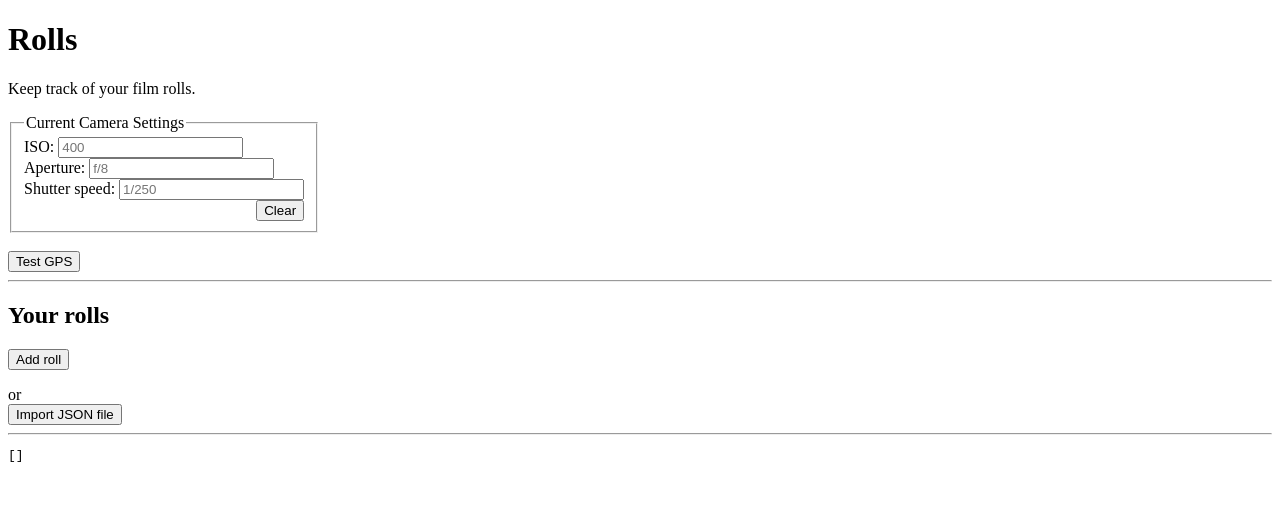
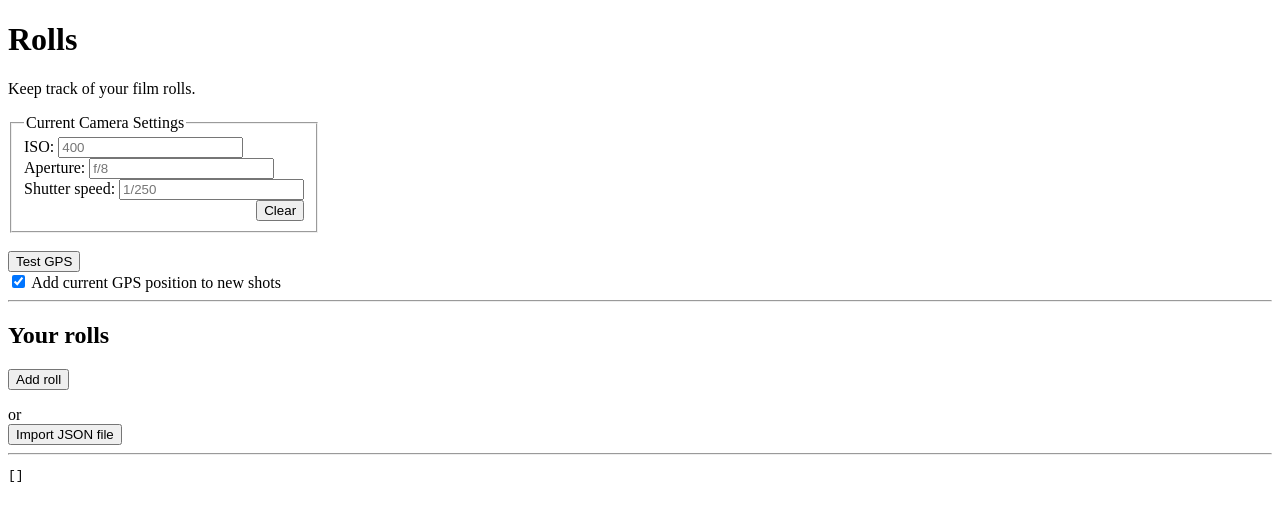
Before and after one commit to Luuk3333/Analog-Tools, a SvelteKit app: page /rolls in a window 1280 px wide. Shown: the top 510 px of the page. Built offline with nearby package versions, Linux system fonts and the light colour scheme.

Commit message:
Add preference for adding GPS position

```diff
--- a/src/routes/rolls/+page.svelte
+++ b/src/routes/rolls/+page.svelte
@@ -6,6 +6,10 @@
 		iso: "",
 		aperture: "",
 		shutterSpeed: "",
+	});
+
+	const preferences = new LocalStorage("preferences", {
+		addGPSToNewShots: true,
 	});
 
 	const rolls = new LocalStorage("rolls", []);
@@ -112,6 +116,13 @@
 <button onclick={testLocation}>Test GPS</button>
 <div class="coordinates">{@html GPSTestMessage}</div>
 
+<input
+	type="checkbox"
+	id="prefAddGPSToNewShots"
+	bind:checked={preferences.current.addGPSToNewShots}
+	onchange={() => (GPSTestMessage = "")} />
+<label for="prefAddGPSToNewShots">Add current GPS position to new shots</label>
+
 <hr />
 <h2>Your rolls</h2>
 <button
@@ -149,6 +160,7 @@
 					};
 					roll.shots = [...roll.shots, obj];
 
+					if (preferences.current.addGPSToNewShots) {
 						getLocation((error, position) => {
 							if (error) {
 								console.error(
@@ -160,6 +172,7 @@
 								roll.shots[index].position = position;
 							}
 						});
+					}
 				}}>Add shot</button>
 
 			<br />
```
Lines whose indentation alone changed are shown as unchanged.
